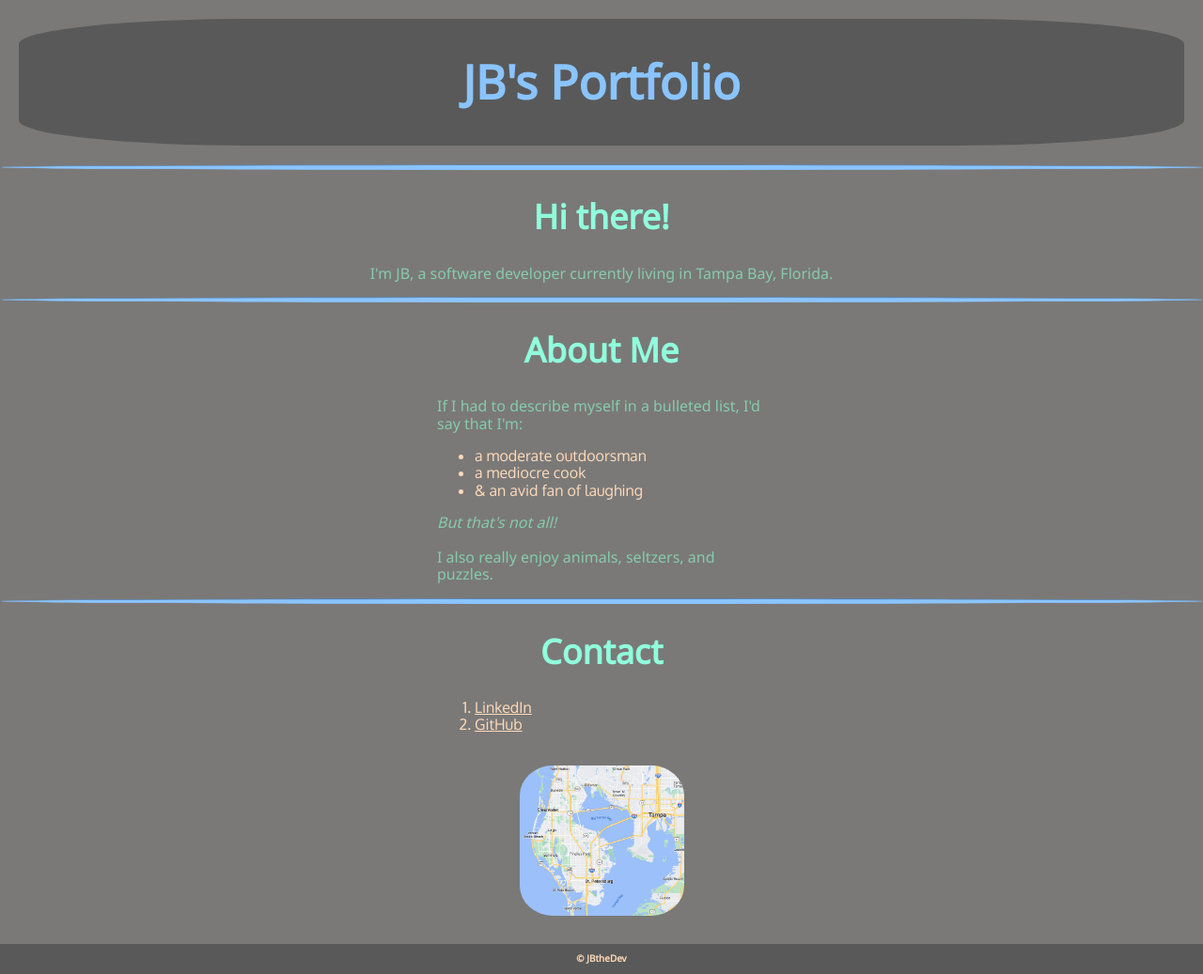
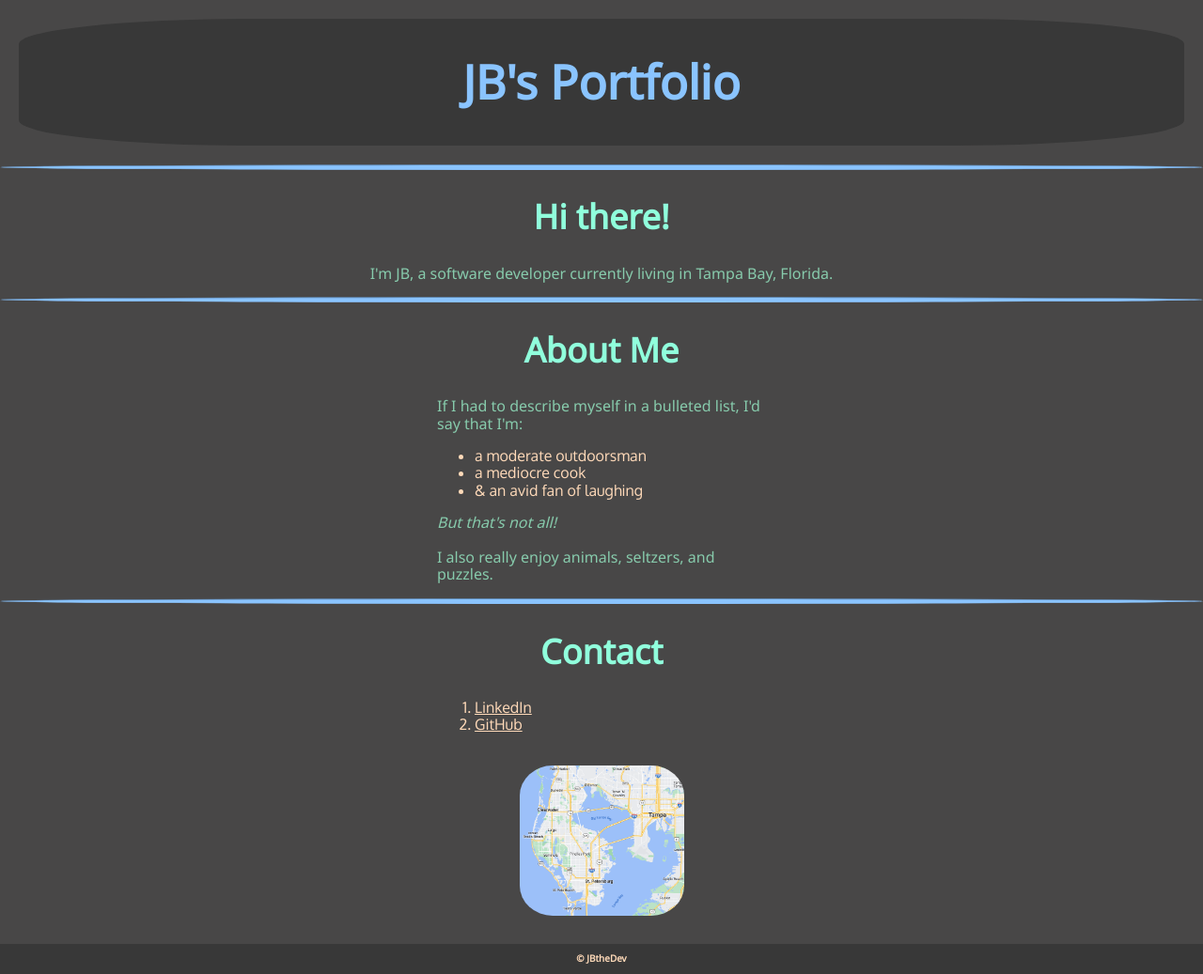
Before and after one commit to jb-the-dev/first-portfolio, a plain HTML site: page index.html in a window 1280 px wide. Shown: the whole page at 94% size. Drawn offline with nearby package versions, Linux system fonts and the light colour scheme; a script that the page names is missing.

Commit message:
Update style.css
Increasing contrast by darkening backgrounds

```diff
--- a/style.css
+++ b/style.css
@@ -8,11 +8,11 @@ html, body {
 }
 
 body {
-  background-color: #7a7978;
+  background-color: #484747;
 }
 
 body header {
-  background-color: #595959;
+  background-color: #383838;
   margin: 20px;
   padding: 5px;
   border-radius: 20%;
@@ -56,7 +56,7 @@ ul, ol, li, a {
 }
 
 footer {
-  background-color: #595959;
+  background-color: #383838;
   margin-top: 30px
 }
 
```
